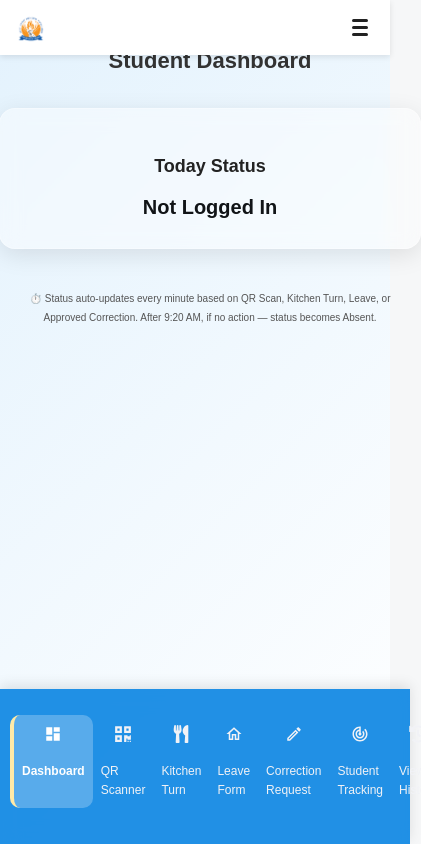
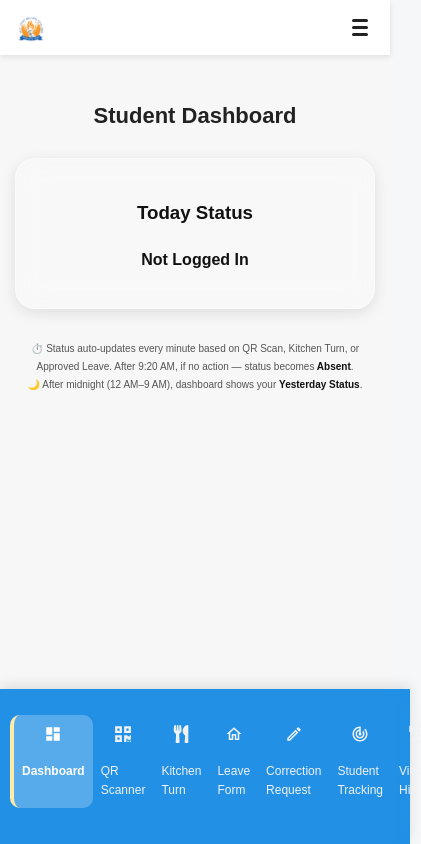
Before and after one commit to mahiawasthi23/attendance_frontend, a React (Vite) app: page /student-dashboard in a window 390 px wide. Shown: the whole page, 421 px wide, since content can reach past the window. Built offline with nearby package versions, Linux system fonts and the light colour scheme.

Commit message:
add yesterday logic in StudentDashboard.jsx

```diff
--- a/src/Dashboard/StudentDashboard.css
+++ b/src/Dashboard/StudentDashboard.css
@@ -1,125 +1,186 @@
 .student-dashboard {
   display: flex;
   min-height: 100vh;
-  background: linear-gradient(135deg, #e3f2fd, #ffffff);
+  background: #f7f7f7;
   font-family: "Poppins", sans-serif;
+  color: #111;
 }
 
 
-.student_sidebar {
-  flex: 0 0 230px;
+.student-dashboard-sidebar {
+  width: 250px;
+  position: fixed;
+  top: 70px;
+  left: 0;
+  bottom: 0;
+  background: #111;
+  color: #fff;
+  padding: 20px 15px;
+  transition: all 0.3s ease-in-out;
+  overflow-y: auto;
+  z-index: 10;
 }
 
 
 .student-dashboard-content {
   flex: 1;
-  padding: 40px 20px;
-  display: flex;
-  flex-direction: column;
-  align-items: center;
+  margin-left: 250px;
+  padding: 90px 30px 30px;
+  transition: all 0.3s ease-in-out;
 }
 
 .student-dashboard-content h2 {
-  font-size: 26px;
-  color: #333;
+  font-size: 28px;
+  color: #222;
+  margin-bottom: 25px;
+  text-align: center;
   font-weight: 600;
-  margin-bottom: 30px;
 }
 
 
 .student-status-card {
-  width: 90%;
-  max-width: 450px;
+  max-width: 400px;
+  margin: 0 auto;
+  text-align: center;
   padding: 30px 20px;
-  border-radius: 16px;
-  text-align: center;
-  margin-bottom: 25px;
+  border-radius: 20px;
+  background: rgba(255, 255, 255, 0.25);
+  box-shadow: 0 4px 15px rgba(0, 0, 0, 0.1);
+  backdrop-filter: blur(10px);
   transition: all 0.3s ease;
 }
 
 
 .student-glass-effect {
-  background: rgba(255, 255, 255, 0.4);
-  backdrop-filter: blur(10px);
-  box-shadow: 0 6px 25px rgba(0, 0, 0, 0.1);
+  background: rgba(255, 255, 255, 0.2);
+  backdrop-filter: blur(15px);
   border: 1px solid rgba(255, 255, 255, 0.3);
 }
 
-.student-status-card h3 {
-  font-size: 20px;
-  color: #222;
-  margin-bottom: 10px;
-}
 
-.student-status-card p {
+.student-status-text {
   font-size: 22px;
   font-weight: 600;
+  margin-top: 15px;
   text-transform: capitalize;
-  margin: 8px 0 0;
+  transition: color 0.3s ease;
 }
 
 
-.student-status-card.present {
-  color: #2e7d32;
+.student-status-text.present {
+  color: #22c55e;
 }
 
-.student-status-card.absent {
-  color: #d32f2f;
+.student-status-text.absent {
+  color: #ef4444;
 }
 
-.student-status-card.leave {
-  color: #1976d2;
+.student-status-text.on-leave,
+.student-status-text.leave {
+  color: #f59e0b;
 }
 
-.student-status-card.kitchen-turn {
-  color: #f57c00;
+.student-status-text.kitchen-turn {
+  color: #3b82f6;
 }
 
-.student-status-card.loading {
-  color: #555;
+.student-status-text.no-status-yet,
+.student-status-text.loading {
+  color: #6b7280;
 }
 
 
 .student-note {
   text-align: center;
+  margin-top: 30px;
+  font-size: 14px;
   color: #555;
-  font-size: 13px;
-  margin-top: 15px;
+  line-height: 1.5;
+}
+
+.student-note small b {
+  color: #111;
 }
 
 
-@media (max-width: 900px) {
+.student-status-card:hover {
+  transform: translateY(-5px);
+  box-shadow: 0 6px 20px rgba(0, 0, 0, 0.15);
+}
+
+.student-status-text.present {
+  animation: glowGreen 2s infinite alternate;
+}
+
+@keyframes glowGreen {
+  0% {
+    text-shadow: 0 0 5px #22c55e;
+  }
+  100% {
+    text-shadow: 0 0 15px #16a34a;
+  }
+}
+
+
+@media (max-width: 992px) {
+  .student-dashboard-sidebar {
+    width: 200px;
+  }
+
+  .student-dashboard-content {
+    margin-left: 200px;
+    padding: 80px 20px;
+  }
+
+  .student-status-card {
+    max-width: 350px;
+  }
+
+  .student-dashboard-content h2 {
+    font-size: 24px;
+  }
+}
+
+
+@media (max-width: 768px) {
   .student-dashboard {
     flex-direction: column;
   }
 
-  .student_sidebar {
+  .student-dashboard-sidebar {
+    position: relative;
     width: 100%;
-    flex: 0 0 auto;
+    top: 0;
+    background: #111;
+    text-align: center;
   }
 
   .student-dashboard-content {
-    width: 100%;
-    padding: 25px 15px;
+    margin-left: 0;
+    padding: 80px 15px 20px;
   }
 
   .student-status-card {
-    width: 100%;
     padding: 25px 15px;
   }
 
   .student-dashboard-content h2 {
     font-size: 22px;
   }
+
+  .student-status-text {
+    font-size: 18px;
+  }
 }
 
-@media (max-width: 500px) {
-  .student-status-card h3 {
-    font-size: 18px;
+
+@media (max-width: 480px) {
+  .student-status-card {
+    padding: 20px 10px;
   }
 
-  .student-status-card p {
-    font-size: 20px;
+  .student-status-text {
+    font-size: 16px;
   }
 
   .student-note {
--- a/src/Dashboard/StudentDashboard.jsx
+++ b/src/Dashboard/StudentDashboard.jsx
@@ -7,9 +7,12 @@ const StudentDashboard = () => {
   const [label, setLabel] = useState("Today Status");
   const [loading, setLoading] = useState(true);
 
-
-  const ATTENDANCE_URL = "https://attendance-backend-3fjj.onrender.com/api/attendance/today";
-  const LEAVE_URL = "https://attendance-backend-3fjj.onrender.com/api/leave/my-leaves";
+  const ATTENDANCE_URL =
+    "https://attendance-backend-3fjj.onrender.com/api/attendance/today";
+  const YESTERDAY_URL =
+    "https://attendance-backend-3fjj.onrender.com/api/attendance/yesterday";
+  const LEAVE_URL =
+    "https://attendance-backend-3fjj.onrender.com/api/leave/my-leaves";
 
   const fetchStatus = async () => {
     try {
@@ -31,21 +34,23 @@ const StudentDashboard = () => {
         setLabel("Today Status");
       }
 
-      const attendanceRes = await fetch(ATTENDANCE_URL, {
+
+      const [attendanceRes, leaveRes] = await Promise.all([
+        fetch(ATTENDANCE_URL, {
           headers: {
             "Content-Type": "application/json",
             Authorization: `Bearer ${token}`,
           },
-      });
-      const attendanceData = await attendanceRes.json();
-
-
-      const leaveRes = await fetch(LEAVE_URL, {
+        }),
+        fetch(LEAVE_URL, {
           headers: {
             "Content-Type": "application/json",
             Authorization: `Bearer ${token}`,
           },
-      });
+        }),
+      ]);
+
+      const attendanceData = await attendanceRes.json();
       const leaveData = await leaveRes.json();
 
       const today = new Date().toISOString().split("T")[0];
@@ -58,10 +63,17 @@ const StudentDashboard = () => {
           today <= leave.endDate
       );
 
-      if (approvedLeaveToday) {
-        setStatus(approvedLeaveToday.typeOfLeave || "Leave");
+
+      if (hours >= 0 && hours < 9) {
+
+        if (attendanceData?.yesterdayStatus) {
+          setStatus(attendanceData.yesterdayStatus);
+        } else {
+          setStatus("No Data (Yesterday)");
         }
-      else if (attendanceData.status) {
+      } else if (approvedLeaveToday) {
+        setStatus(`On ${approvedLeaveToday.typeOfLeave}`);
+      } else if (attendanceData.status) {
 
         if (
           attendanceData.source === "Correction" &&
@@ -71,8 +83,7 @@ const StudentDashboard = () => {
         } else {
           setStatus(attendanceData.status);
         }
-      }
-      else {
+      } else {
 
         if (hours > 9 || (hours === 9 && minutes >= 20)) {
           setStatus("Absent");
@@ -90,7 +101,7 @@ const StudentDashboard = () => {
 
   useEffect(() => {
     fetchStatus();
-    const interval = setInterval(fetchStatus, 60000); // refresh every 1 min
+    const interval = setInterval(fetchStatus, 60000);
     return () => clearInterval(interval);
   }, []);
 
@@ -115,8 +126,11 @@ const StudentDashboard = () => {
         <div className="student-note">
           <small>
             ⏱️ Status auto-updates every minute based on QR Scan, Kitchen Turn,
-            Leave, or Approved Correction. After 9:20 AM, if no action — status
-            becomes Absent.
+            or Approved Leave. After 9:20 AM, if no action — status becomes
+            <b> Absent</b>.
+            <br />
+            🌙 After midnight (12 AM–9 AM), dashboard shows your <b>Yesterday
+            Status</b>.
           </small>
         </div>
       </div>
```
Lines whose indentation alone changed are shown as unchanged.
